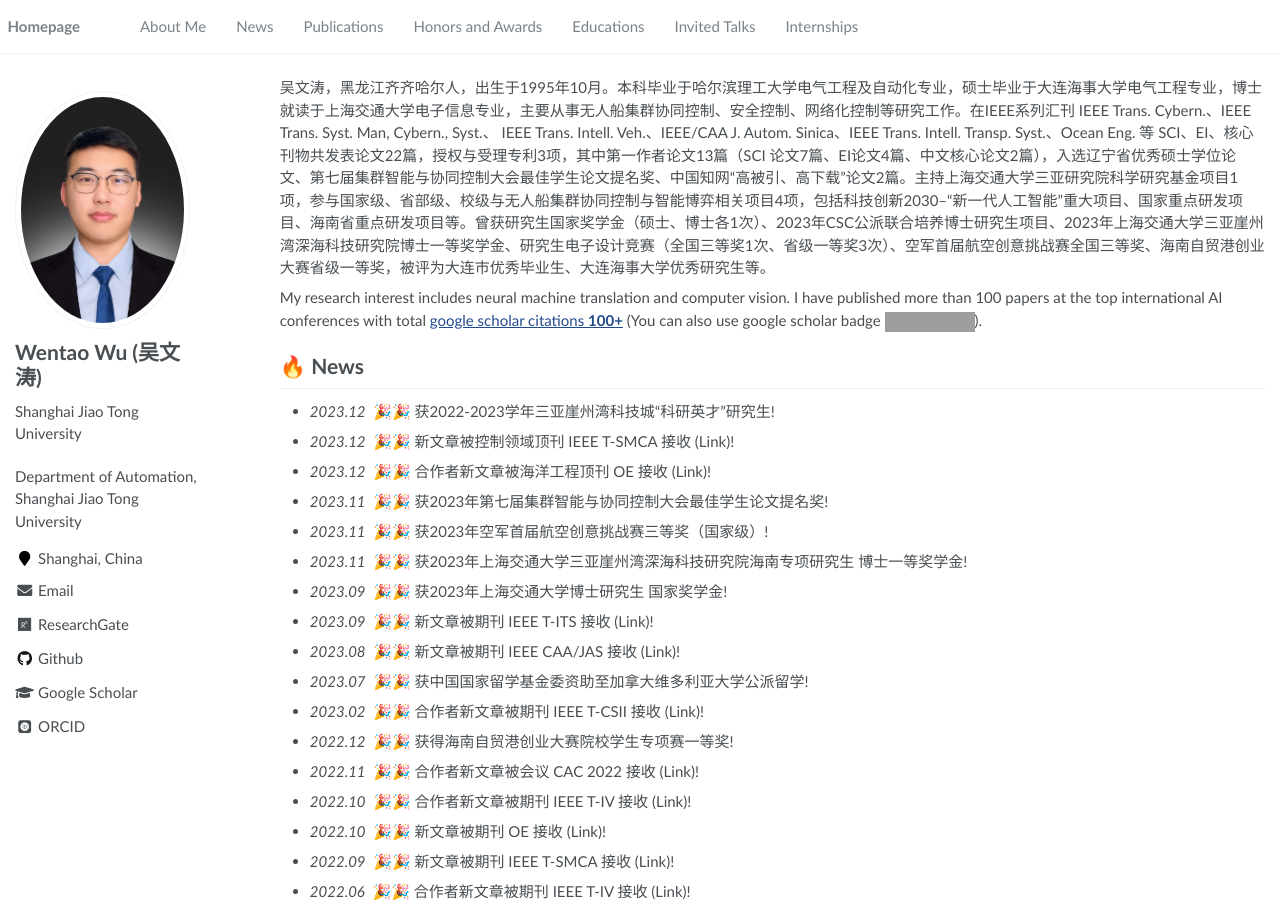
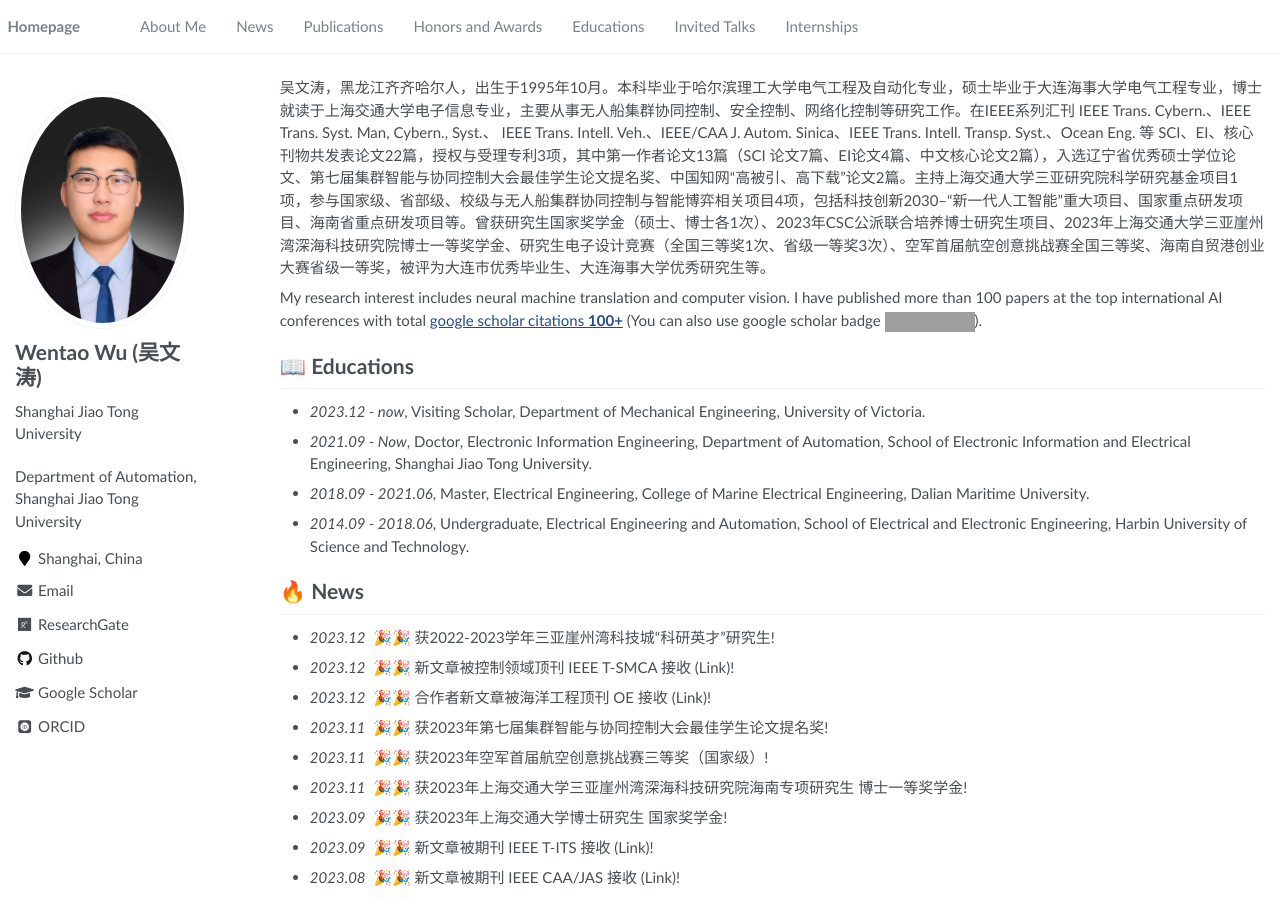
Before and after one commit to wwtsjtu/wwt.github.io, a Jekyll site: the page built from _pages/about.md, in a window 1280 px wide and 900 px high. Built offline with Jekyll 4.4.1, drawn with Linux system fonts in a browser that asks for light colours; some web fonts are replaced; some of the changed text lies outside the part shown; grey boxes are pictures that could not be loaded.

Commit message:
Update about.md

```diff
--- a/_pages/about.md
+++ b/_pages/about.md
@@ -20,6 +20,12 @@ redirect_from:
 吴文涛，黑龙江齐齐哈尔人，出生于1995年10月。本科毕业于哈尔滨理工大学电气工程及自动化专业，硕士毕业于大连海事大学电气工程专业，博士就读于上海交通大学电子信息专业，主要从事无人船集群协同控制、安全控制、网络化控制等研究工作。在IEEE系列汇刊 IEEE Trans. Cybern.、IEEE Trans. Syst. Man, Cybern., Syst.、 IEEE Trans. Intell. Veh.、IEEE/CAA J. Autom. Sinica、IEEE Trans. Intell. Transp. Syst.、Ocean Eng. 等 SCI、EI、核心刊物共发表论文22篇，授权与受理专利3项，其中第一作者论文13篇（SCI 论文7篇、EI论文4篇、中文核心论文2篇），入选辽宁省优秀硕士学位论文、第七届集群智能与协同控制大会最佳学生论文提名奖、中国知网“高被引、高下载”论文2篇。主持上海交通大学三亚研究院科学研究基金项目1项，参与国家级、省部级、校级与无人船集群协同控制与智能博弈相关项目4项，包括科技创新2030--“新一代人工智能”重大项目、国家重点研发项目、海南省重点研发项目等。曾获研究生国家奖学金（硕士、博士各1次）、2023年CSC公派联合培养博士研究生项目、2023年上海交通大学三亚崖州湾深海科技研究院博士一等奖学金、研究生电子设计竞赛（全国三等奖1次、省级一等奖3次）、空军首届航空创意挑战赛全国三等奖、海南自贸港创业大赛省级一等奖，被评为大连市优秀毕业生、大连海事大学优秀研究生等。
 
 My research interest includes neural machine translation and computer vision. I have published more than 100 papers at the top international AI conferences with total <a href='https://scholar.google.com/citations?user=WGp4lBIAAAAJ&hl=zh-CN&oi=sra'>google scholar citations <strong><span id='total_cit'>100+</span></strong></a> (You can also use google scholar badge <a href='https://scholar.google.com/citations?user=WGp4lBIAAAAJ&hl=zh-CN&oi=sra'><img src="https://img.shields.io/endpoint?url={{ url | url_encode }}&logo=Google%20Scholar&labelColor=f6f6f6&color=9cf&style=flat&label=citations"></a>).
+
+# 📖 Educations
+- *2023.12 - now*, Visiting Scholar, Department of Mechanical Engineering, University of Victoria.
+- *2021.09 - Now*, Doctor, Electronic Information Engineering, Department of Automation, School of Electronic Information and Electrical Engineering, Shanghai Jiao Tong University.
+- *2018.09 - 2021.06*, Master, Electrical Engineering, College of Marine Electrical Engineering, Dalian Maritime University.
+- *2014.09 - 2018.06*, Undergraduate, Electrical Engineering and Automation, School of Electrical and Electronic Engineering, Harbin University of Science and Technology.
 
 # 🔥 News
 - *2023.12* &nbsp;🎉🎉  获2022-2023学年三亚崖州湾科技城“科研英才”研究生!
```
Also changed, not shown: other parts of _pages/about.md (+0 -4 lines).
